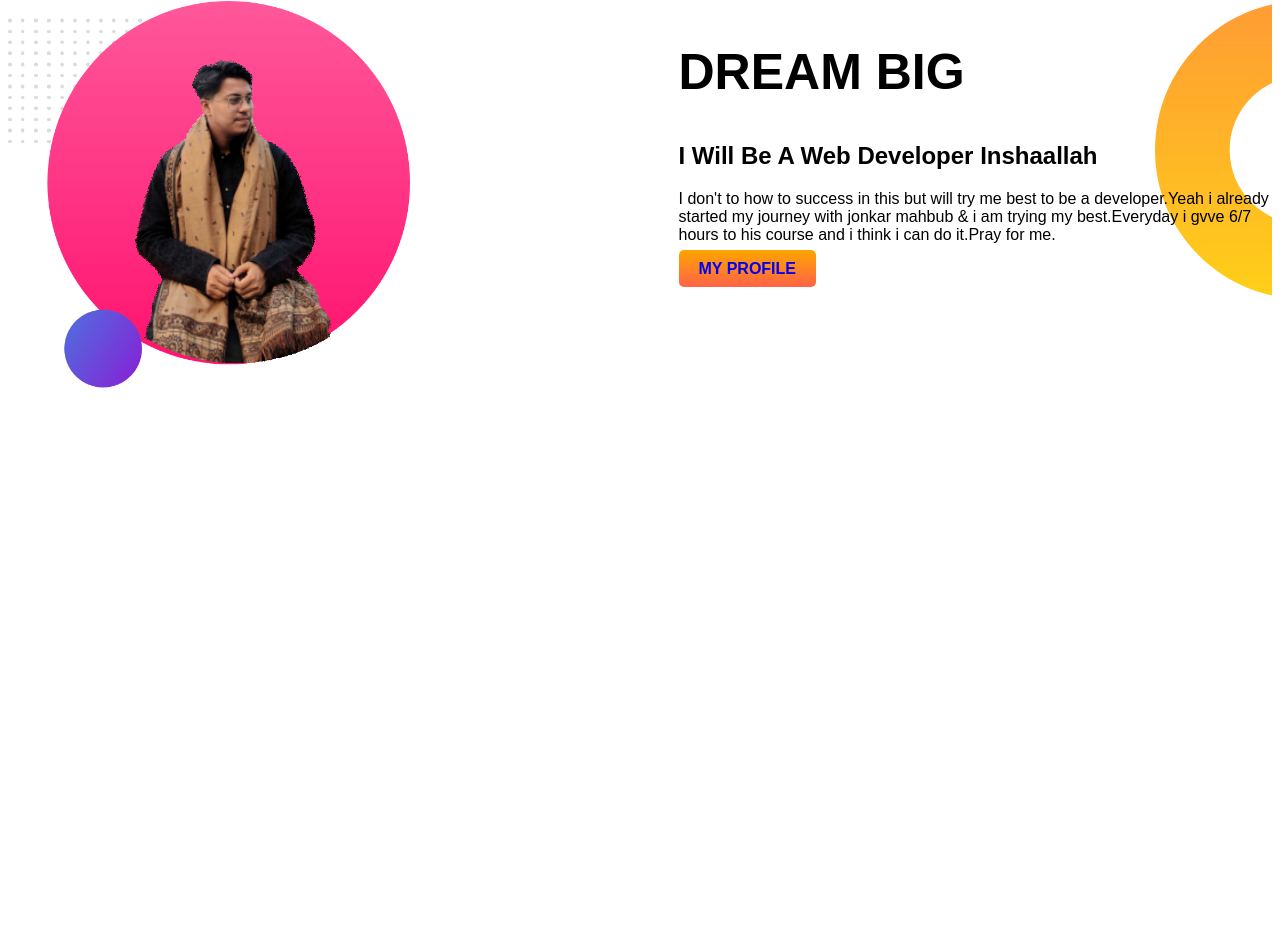
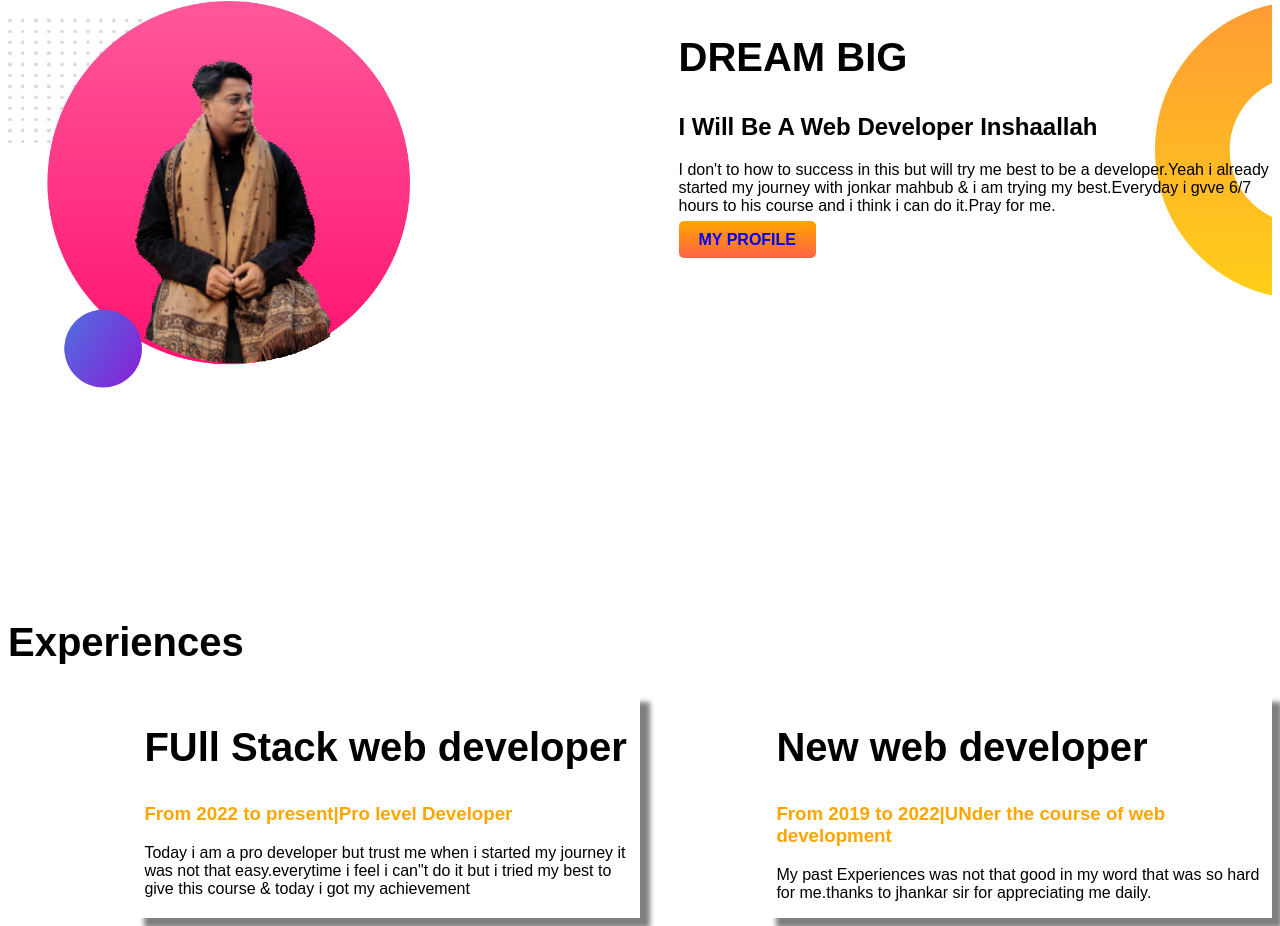
Before and after one commit to Eldorado10/developer-portfolio, a plain HTML site: page index.html in a window 1280 px wide. Shown: the part 655-1581 px from the top of the page. Before the commit the page ends 1256 px from the top, so only its background shows below. Drawn offline with Linux system fonts and the light colour scheme.

Commit message:
newcodes

```diff
--- a/index.html
+++ b/index.html
@@ -10,7 +10,7 @@
 </head>
 
 <body>
-    <section class="top-banner">
+    <section class="top-banner flexible-container">
         <div class="hw">
             <h1>Welcome TO</h1>
             <h1> <span class="eldorado">Eldorado's</span> world!</h1>
@@ -23,7 +23,7 @@
             <img src="my-bg.png" alt="">
         </div>
     </section>
-    <section class="dream-big">
+    <section class="dream-big flexible-container">
         <div class="h">
             <img src="my-bg2.png" alt="">
         </div>
@@ -37,6 +37,27 @@
 
         </div>
     </section>
+    <h1>Experiences</h1>
+    <section class="experience area">
+
+        <div class="flexible-container">
+            <div class="shriti">
+                <h1>FUll Stack web developer</h1>
+                <h3 class="eldorado">From 2022 to present|Pro level Developer</h3>
+                <p>Today i am a pro developer but trust me when i started my journey it was not that easy.everytime i
+                    feel i
+                    can"t do it but i tried my best to give this course & today i got my achievement</p>
+            </div>
+            <div class="shriti">
+                <h1>New web developer</h1>
+                <h3 class="eldorado">From 2019 to 2022|UNder the course of web development</h3>
+                <p>My past Experiences was not that good in my word that was so hard for me.thanks to jhankar sir for
+                    appreciating me daily.</p>
+            </div>
+        </div>
+
+    </section>
+
 
 
 
--- a/style.css
+++ b/style.css
@@ -3,11 +3,15 @@ body{
 }
 h1{
     font-size: 50px;
+
+}
+h1{
+    font-size: 40px;
 }
 .eldorado{
     color: orange;
 }
-section{
+.flexible-container{
     display: flex;
     margin-bottom: 3,0px;
 }
@@ -38,3 +42,14 @@ section{
     background-repeat: no-repeat;
     background-position-x: right;
 }
+.shriti{
+    box-shadow: 10px 10px 5px grey;
+    width: 40%;
+    margin-left: 10%;
+    margin: right 10%; ;
+    padding-left: 10px;
+
+
+
+
+}
```
